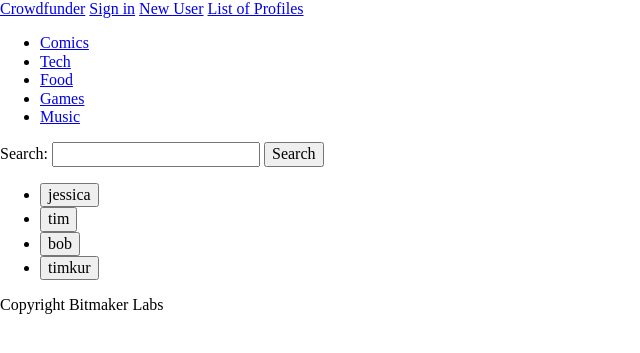
After one commit to jessiicacmoore/Crowdfunder, a Django app: page /profile_list/ in a window 1280 px wide. The commit adds this page. Shown: the top 353 px of the page, without its empty margins (0-640 px from the left). Run offline with Django 3.2, Linux system fonts and the light colour scheme; data comes from the database, SQL or seed files in the repository; some libraries are stand-ins or nearby versions.

Commit message:
profile_list completed

```diff
--- a/crowdfunder/templates/base.html
+++ b/crowdfunder/templates/base.html
@@ -22,6 +22,7 @@
             <a href="{% url 'login' %}" role="button">Sign in</a>
             <a href="{% url 'signup' %}" role="button">New User</a>
             {% endif %}
+            <a href="{% url 'profile_list' %}" role="button">List of Profiles</a>
         </nav>
         <div class="category-nav">
             <ul id="category">
--- /dev/null
+++ b/crowdfunder/templates/profile_list.html
@@ -0,0 +1,17 @@
+{% extends 'base.html' %}
+
+{% block content %}
+<link rel="stylesheet" href="https://unpkg.com/@material-ui/core@4.1.0/umd/material-ui.development.js">
+<ul>
+{% for user in users %}
+
+<li>
+    <a href="{% url 'profile' user_id=user.id %}"><Button variant="contained" href="#contained-buttons" className={classes.button}>{{user.username}} </Button> </a>
+</li>
+
+{% endfor %}
+</ul>
+
+
+
+{% endblock %}
--- a/crowdfunder/urls.py
+++ b/crowdfunder/urls.py
@@ -29,5 +29,6 @@ urlpatterns = [
     path('project/<int:id>/donate/', donate, name="donate"),
     path('category/<slug:cat>/', category, name="category"),
     path('owner/<int:id>/', projects_by_owner, name="projects_by_owner"),
-    path('results/', search_results, name="search_results")
+    path('results/', search_results, name="search_results"),
+    path('profile_list/', profile_list, name="profile_list"),
 ]
--- a/crowdfunder/views.py
+++ b/crowdfunder/views.py
@@ -30,7 +30,7 @@ def profile(request, user_id):
 
 def login_view(request):
     if request.user.is_authenticated:
-        return HttpResponseRedirect('')
+        return HttpResponseRedirect('/')
     if request.method == 'POST':
         form = LoginForm(request.POST)
         if form.is_valid():
@@ -131,3 +131,10 @@ def search_results(request):
     search_results = (Project.objects.filter(title__icontains=query))
     context = {"projects": search_results, "query": query}
     return render(request, "search_results.html", context)
+
+def profile_list(request):
+    users = User.objects.all()
+
+    return render(request, "profile_list.html", {
+        'users': users,
+    })
```
Also changed, not shown: crowdfunder/forms.py (line endings or trailing spaces).
